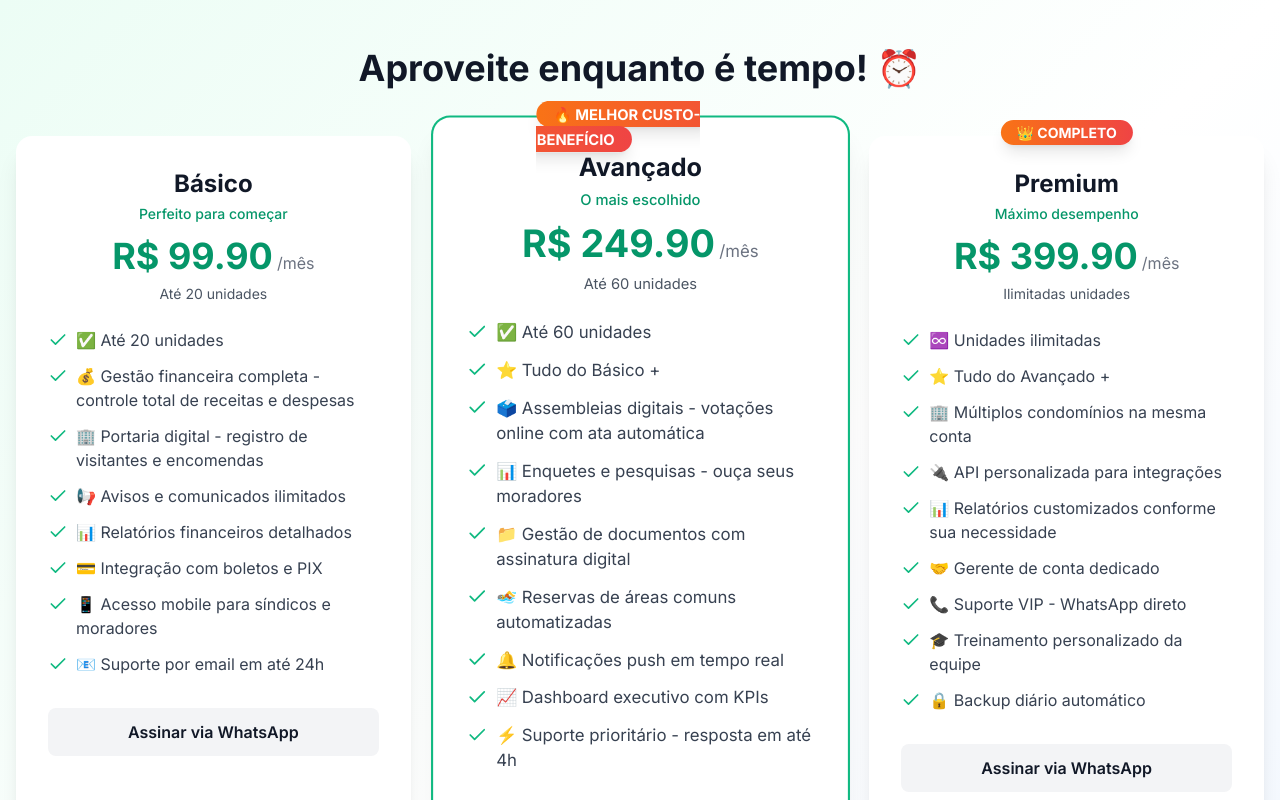
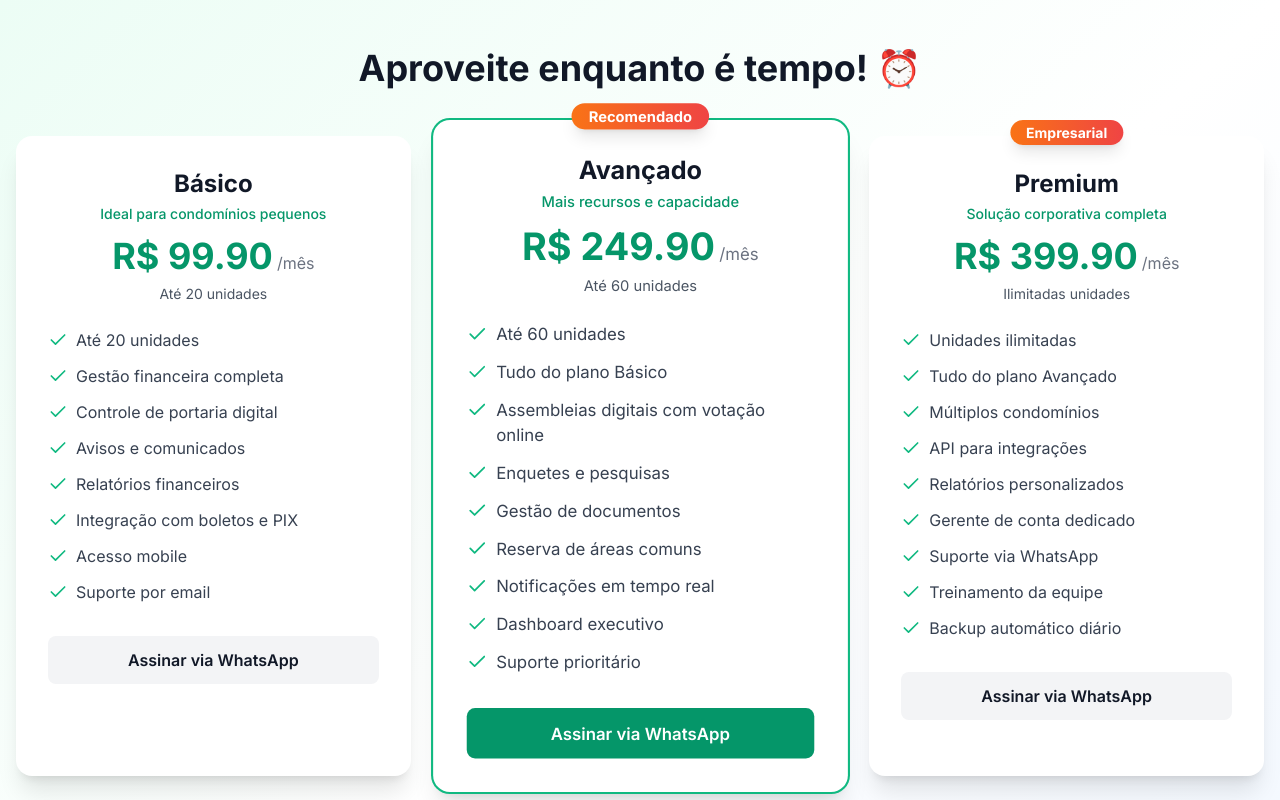
Before and after one commit to robsonodex/condominio-facil, a Next.js app: page /upgrade in a window 1280 px wide. Shown: the top 800 px of the page. Built offline with nearby package versions, Linux system fonts and the light colour scheme; no server answers.

Commit message:
refactor: Professional upgrade page - removed emojis and verbose copy
- Removed all emojis from features
- Shortened descriptions to be professional and direct
- Fixed badge alignment with whitespace-nowrap
- Changed badges to: Recomendado, Empresarial
- Cleaner, more corporate appearance

```diff
--- a/src/app/upgrade/page.tsx
+++ b/src/app/upgrade/page.tsx
@@ -19,16 +19,16 @@ export default function UpgradePage() {
             name: 'Básico',
             price: 99.90,
             units: 20,
-            tagline: 'Perfeito para começar',
+            tagline: 'Ideal para condomínios pequenos',
             features: [
-                '✅ Até 20 unidades',
-                '💰 Gestão financeira completa - controle total de receitas e despesas',
-                '🏢 Portaria digital - registro de visitantes e encomendas',
-                '📢 Avisos e comunicados ilimitados',
-                '📊 Relatórios financeiros detalhados',
-                '💳 Integração com boletos e PIX',
-                '📱 Acesso mobile para síndicos e moradores',
-                '📧 Suporte por email em até 24h'
+                'Até 20 unidades',
+                'Gestão financeira completa',
+                'Controle de portaria digital',
+                'Avisos e comunicados',
+                'Relatórios financeiros',
+                'Integração com boletos e PIX',
+                'Acesso mobile',
+                'Suporte por email'
             ]
         },
         {
@@ -36,36 +36,36 @@ export default function UpgradePage() {
             price: 249.90,
             units: 60,
             popular: true,
-            tagline: 'O mais escolhido',
-            badge: '🔥 MELHOR CUSTO-BENEFÍCIO',
+            tagline: 'Mais recursos e capacidade',
+            badge: 'Recomendado',
             features: [
-                '✅ Até 60 unidades',
-                '⭐ Tudo do Básico +',
-                '🗳️ Assembleias digitais - votações online com ata automática',
-                '📊 Enquetes e pesquisas - ouça seus moradores',
-                '📁 Gestão de documentos com assinatura digital',
-                '🏊 Reservas de áreas comuns automatizadas',
-                '🔔 Notificações push em tempo real',
-                '📈 Dashboard executivo com KPIs',
-                '⚡ Suporte prioritário - resposta em até 4h'
+                'Até 60 unidades',
+                'Tudo do plano Básico',
+                'Assembleias digitais com votação online',
+                'Enquetes e pesquisas',
+                'Gestão de documentos',
+                'Reserva de áreas comuns',
+                'Notificações em tempo real',
+                'Dashboard executivo',
+                'Suporte prioritário'
             ]
         },
         {
             name: 'Premium',
             price: 399.90,
             units: 'Ilimitadas',
-            tagline: 'Máximo desempenho',
-            badge: '👑 COMPLETO',
+            tagline: 'Solução corporativa completa',
+            badge: 'Empresarial',
             features: [
-                '♾️ Unidades ilimitadas',
-                '⭐ Tudo do Avançado +',
-                '🏢 Múltiplos condomínios na mesma conta',
-                '🔌 API personalizada para integrações',
-                '📊 Relatórios customizados conforme sua necessidade',
-                '🤝 Gerente de conta dedicado',
-                '📞 Suporte VIP - WhatsApp direto',
-                '🎓 Treinamento personalizado da equipe',
-                '🔒 Backup diário automático'
+                'Unidades ilimitadas',
+                'Tudo do plano Avançado',
+                'Múltiplos condomínios',
+                'API para integrações',
+                'Relatórios personalizados',
+                'Gerente de conta dedicado',
+                'Suporte via WhatsApp',
+                'Treinamento da equipe',
+                'Backup automático diário'
             ]
         }
     ];
```
